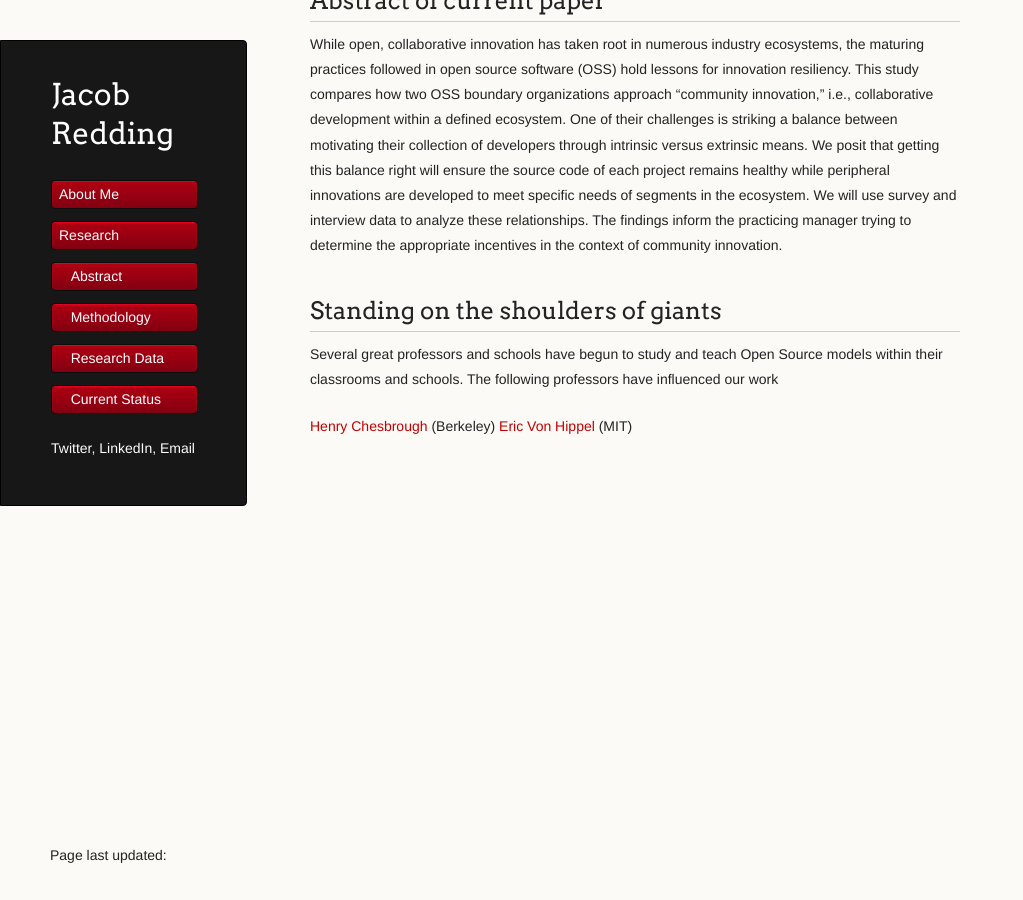
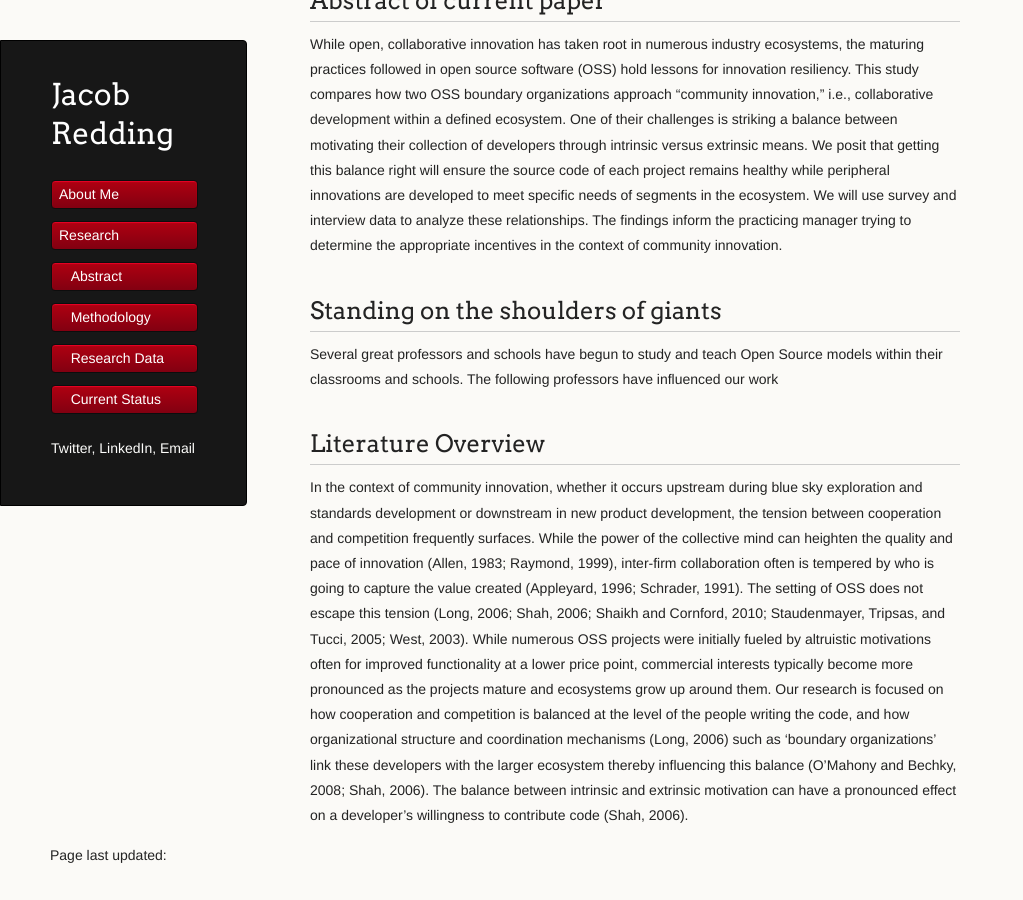
Before and after one commit to jredding/new-site, a Jekyll site: the page built from research/index.md, in a window 1280 px wide and 900 px high, scrolled down 535 px. Shown: the whole window, without its empty margins (0-1023 px from the left). Built offline with Jekyll 4.4.1, drawn with Linux system fonts in a browser that asks for light colours; before the commit the page ends 1046 px from its top, so only the background shows below that.

Commit message:
Update index.md

```diff
--- a/research/index.md
+++ b/research/index.md
@@ -34,5 +34,21 @@
 ## Standing on the shoulders of giants
 Several great professors and schools have begun to study and teach Open Source models within their classrooms and schools. The following professors have influenced our work
 
-[Henry Chesbrough](http://facultybio.haas.berkeley.edu/faculty-list/chesbrough-henry) (Berkeley)
-[Eric Von Hippel](http://web.mit.edu/evhippel/www/) (MIT)
+
+
+## Literature Overview
+
+In the context of community innovation, whether it occurs upstream during blue sky exploration and standards
+development or downstream in new product development, the tension between cooperation and competition
+frequently surfaces. While the power of the collective mind can heighten the quality and pace of innovation
+(Allen, 1983; Raymond, 1999), inter-firm collaboration often is tempered by who is going to capture the value
+created (Appleyard, 1996; Schrader, 1991).
+The setting of OSS does not escape this tension (Long, 2006; Shah, 2006; Shaikh and Cornford, 2010;
+Staudenmayer, Tripsas, and Tucci, 2005; West, 2003). While numerous OSS projects were initially fueled by
+altruistic motivations often for improved functionality at a lower price point, commercial interests typically
+become more pronounced as the projects mature and ecosystems grow up around them. Our research is
+focused on how cooperation and competition is balanced at the level of the people writing the code, and how
+organizational structure and coordination mechanisms (Long, 2006) such as ‘boundary organizations’ link
+these developers with the larger ecosystem thereby influencing this balance (O’Mahony and Bechky, 2008;
+Shah, 2006). The balance between intrinsic and extrinsic motivation can have a pronounced effect on a
+developer’s willingness to contribute code (Shah, 2006).
```
